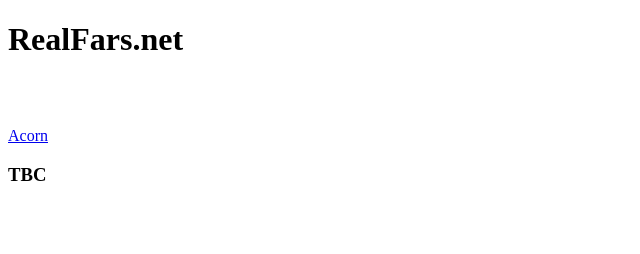
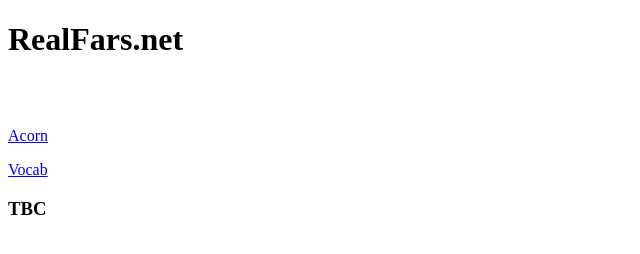
Before and after one commit to RealFars/realfars.net, a plain HTML site: page index.html in a window 1280 px wide. Shown: the whole page, without its empty margins (0-640 px from the left). Drawn offline with Linux system fonts and the light colour scheme.

Commit message:
Add link to Vocab in index.html

```diff
--- a/index.html
+++ b/index.html
@@ -10,5 +10,6 @@
     <h1>RealFars.net</h1>
     <h2 class="fuchsiaHIDE">fuchsia is a cool color</h2>
     <p><a href="./acorn/acorn.html">Acorn</a></p>
+    <p><a href="mafalu.realfars.net">Vocab</a></p>
     <h3>TBC</h3>
 </html>
```
